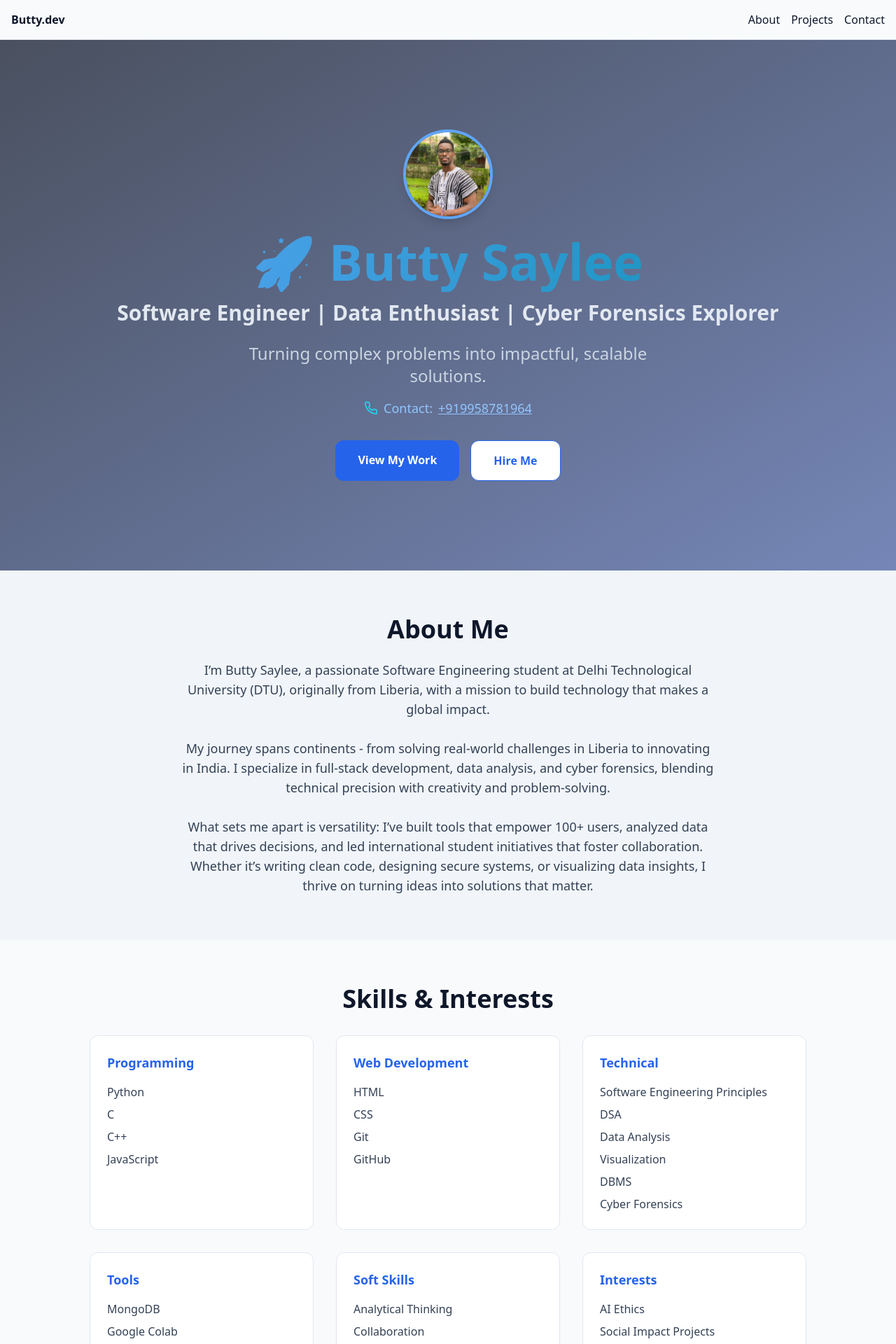
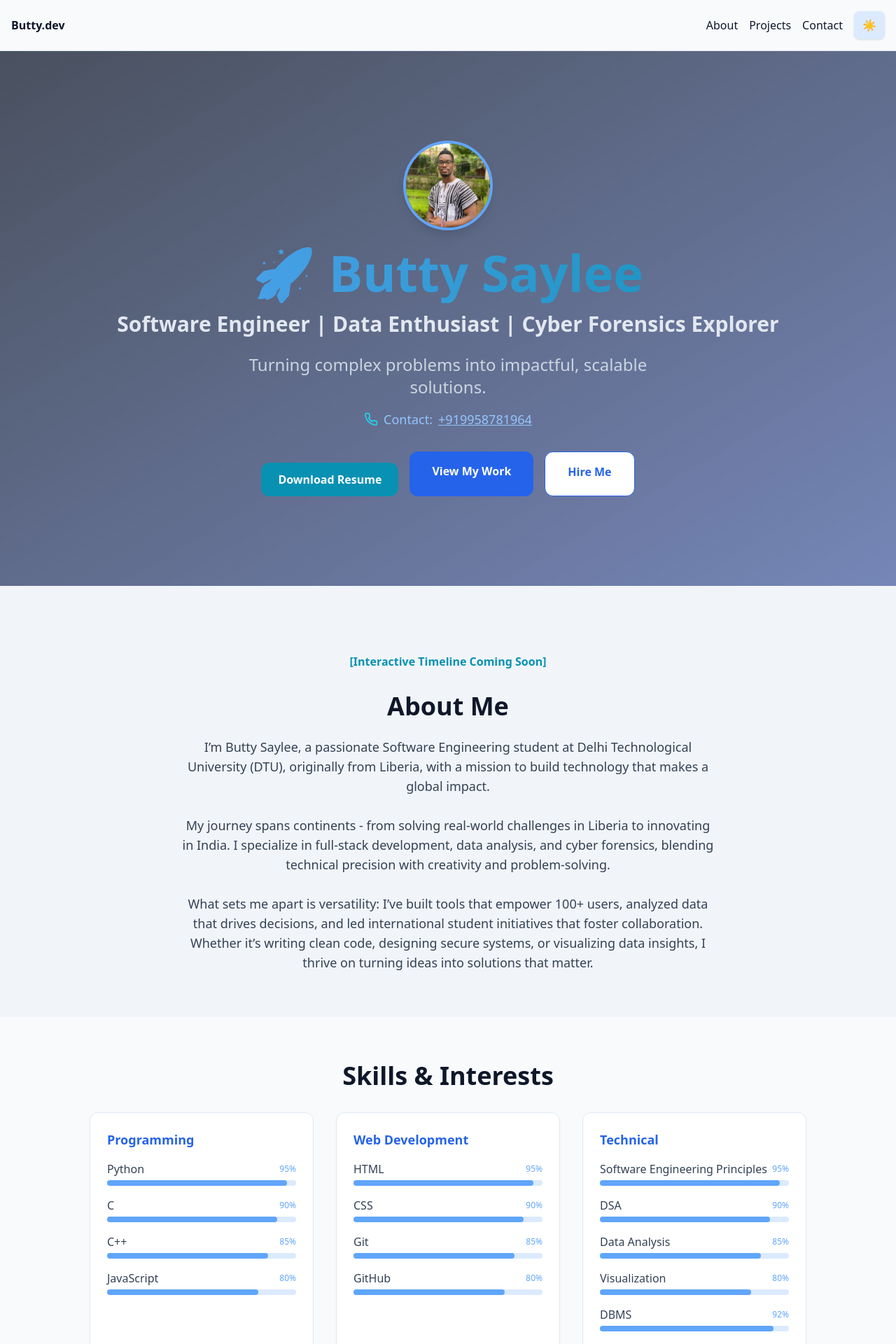
Before and after one commit to ButtySaylee/butty-portfolio, a Next.js app: page / in a window 1280 px wide. Shown: the top 1920 px of the page at 70% size. Built offline with nearby package versions, Linux system fonts and the light colour scheme.

Commit message:
Added a project demo video section and a resume download button

```diff
--- a/app/page.tsx
+++ b/app/page.tsx
@@ -4,6 +4,7 @@ import Nav from "../components/Nav";
 import Image from "next/image";
 import { motion } from "framer-motion";
 import { Github, Linkedin, Phone } from "lucide-react";
+import Particles from "react-tsparticles";
 
 export default function Page() {
   return (
@@ -12,7 +13,33 @@ export default function Page() {
 
       {/* Hero */}
       <section className="relative overflow-hidden px-6 py-16 sm:py-24 lg:py-32 text-center bg-gradient-to-br from-slate-900/75 to-blue-900/60 dark:from-slate-950/80 dark:to-blue-900/70">
-        {/* Futuristic animated waves or particles can be added here */}
+        {/* Animated particles background */}
+        <div className="absolute inset-0 -z-10">
+          {/* @ts-ignore */}
+          <Particles
+            options={{
+              background: { color: { value: "transparent" } },
+              fpsLimit: 60,
+              interactivity: {
+                events: {
+                  onHover: { enable: true, mode: "repulse" },
+                  resize: true
+                },
+                modes: { repulse: { distance: 100, duration: 0.4 } }
+              },
+              particles: {
+                color: { value: "#38bdf8" },
+                links: { enable: true, color: "#38bdf8", distance: 150, opacity: 0.3 },
+                move: { enable: true, speed: 2 },
+                number: { value: 40 },
+                opacity: { value: 0.5 },
+                shape: { type: "circle" },
+                size: { value: 3 }
+              },
+              detectRetina: true
+            }}
+          />
+        </div>
         <div className="flex flex-col items-center justify-center mb-6">
           <Image
             src="/profile.jpg"
@@ -58,6 +85,15 @@ export default function Page() {
           <a href="tel:+919958781964" className="underline hover:text-cyan-400">+919958781964</a>
         </motion.div>
         <div className="mt-8 flex flex-col sm:flex-row gap-4 justify-center">
+        <div className="mt-4 flex justify-center">
+          <a
+            href="/resume.pdf"
+            download
+            className="px-6 py-3 rounded-xl bg-cyan-600 text-white font-bold shadow-glass hover:bg-cyan-700 transition inline-block"
+          >
+            Download Resume
+          </a>
+        </div>
           <motion.a
             href="#projects"
             whileHover={{ scale: 1.07 }}
@@ -81,6 +117,11 @@ export default function Page() {
         className="px-6 py-16 bg-slate-100 dark:bg-slate-900"
       >
         <div className="max-w-3xl mx-auto text-center">
+          {/* Interactive Timeline (to be implemented) */}
+          <div className="my-8">
+            {/* Timeline will visually show your journey and achievements */}
+            <div className="text-center text-cyan-600 font-bold">[Interactive Timeline Coming Soon]</div>
+          </div>
           <motion.h2
             initial={{ opacity: 0, y: 20 }}
             whileInView={{ opacity: 1, y: 0 }}
@@ -149,6 +190,40 @@ export default function Page() {
       </section>
 
       {/* Projects */}
+      {/* Project Demos */}
+      <section id="project-demos" className="px-6 py-16 bg-white dark:bg-slate-900">
+        <div className="max-w-6xl mx-auto">
+          <motion.h2
+            initial={{ opacity: 0, y: 20 }}
+            whileInView={{ opacity: 1, y: 0 }}
+            viewport={{ once: true }}
+            transition={{ duration: 0.6 }}
+            className="text-2xl sm:text-4xl font-bold mb-10 text-center"
+          >
+            Project Demos & Case Studies
+          </motion.h2>
+          <div className="grid gap-8 sm:grid-cols-2 lg:grid-cols-2">
+            {/* Example demo for Apnapan */}
+            <div className="bg-white dark:bg-slate-800 rounded-xl shadow-glass border border-slate-200 dark:border-slate-700 p-6 flex flex-col items-center">
+              <h3 className="font-bold text-lg mb-2 text-blue-600 dark:text-blue-400">Apnapan Demo</h3>
+              <video controls width="100%" className="rounded-lg mb-4">
+                <source src="/apnapan-demo.mp4" type="video/mp4" />
+                Your browser does not support the video tag.
+              </video>
+              <a href="https://github.com/ButtySaylee/data-insights-generator-v2" target="_blank" rel="noopener" className="underline text-blue-600 dark:text-blue-400">View Project on GitHub</a>
+            </div>
+            {/* Example demo for Portfolio */}
+            <div className="bg-white dark:bg-slate-800 rounded-xl shadow-glass border border-slate-200 dark:border-slate-700 p-6 flex flex-col items-center">
+              <h3 className="font-bold text-lg mb-2 text-blue-600 dark:text-blue-400">Portfolio Walkthrough</h3>
+              <video controls width="100%" className="rounded-lg mb-4">
+                <source src="/portfolio-demo.mp4" type="video/mp4" />
+                Your browser does not support the video tag.
+              </video>
+              <a href="https://github.com/ButtySaylee/butty-portfolio" target="_blank" rel="noopener" className="underline text-blue-600 dark:text-blue-400">View Portfolio on GitHub</a>
+            </div>
+          </div>
+        </div>
+      </section>
       <section id="projects" className="px-6 py-16 bg-white dark:bg-slate-900">
         <div className="max-w-6xl mx-auto">
           <motion.h2
@@ -252,6 +327,23 @@ export default function Page() {
       </section>
 
       {/* Testimonials & Achievements */}
+      {/* Blog & Insights */}
+      <section id="blog" className="px-6 py-16 bg-white dark:bg-slate-900">
+        <div className="max-w-3xl mx-auto text-center">
+          <motion.h2
+            initial={{ opacity: 0, y: 20 }}
+            whileInView={{ opacity: 1, y: 0 }}
+            viewport={{ once: true }}
+            transition={{ duration: 0.6 }}
+            className="text-2xl sm:text-4xl font-bold mb-6"
+          >
+            Blog & Insights
+          </motion.h2>
+          <div className="text-slate-700 dark:text-slate-300 text-base sm:text-lg mb-6">
+            Coming soon: My thoughts on technology, data, cyber forensics, and career tips for aspiring engineers!
+          </div>
+        </div>
+      </section>
       <section id="testimonials" className="px-6 py-16 bg-slate-50 dark:bg-slate-950">
         <div className="max-w-2xl mx-auto text-center">
           <motion.h2
@@ -297,7 +389,7 @@ export default function Page() {
             transition={{ delay: 0.3, duration: 0.6 }}
             className="mb-6 text-slate-700 dark:text-slate-300 text-base sm:text-lg"
           >
-            I’m always open to opportunities, collaborations, and meaningful conversations about technology, data, and innovation. Whether you’re a recruiter, a startup founder, or a fellow engineer - let’s connect.
+            I’m always open to opportunities, collaborations, and meaningful conversations about technology, data, and innovation. Whether you’re a recruiter, a startup founder, or a fellow engineer — let’s connect.
           </motion.p>
           <div className="mb-8 flex flex-col items-center gap-4 sm:flex-row sm:justify-center">
             <ContactLink
@@ -344,10 +436,26 @@ function SkillCard({ title, skills }: { title: string; skills: string[] }) {
       className="bg-white dark:bg-slate-800 rounded-xl shadow-glass border border-slate-200 dark:border-slate-700 p-6"
     >
       <h3 className="font-bold text-lg mb-4 text-blue-600 dark:text-blue-400">{title}</h3>
-      <ul className="space-y-2 text-slate-700 dark:text-slate-300">
-        {skills.map(skill => (
-          <li key={skill} className="hover:text-blue-600 dark:hover:text-cyan-400 transition">{skill}</li>
-        ))}
+      <ul className="space-y-4">
+        {skills.map((skill, i) => {
+          // Example fixed skill percentages
+          const skillPercents = [95, 90, 85, 80, 92, 88, 87, 93, 89, 86, 91, 84, 83, 82, 81, 94, 96, 97, 98, 99];
+          const percent = skillPercents[i % skillPercents.length];
+          return (
+            <li key={skill}>
+              <div className="flex justify-between items-center mb-1">
+                <span className="text-slate-700 dark:text-slate-300 font-medium">{skill}</span>
+                <span className="text-xs text-blue-400">{percent}%</span>
+              </div>
+              <div className="w-full bg-blue-100 dark:bg-blue-900 rounded-full h-2">
+                <div
+                  className="bg-blue-400 dark:bg-cyan-400 h-2 rounded-full transition-all duration-700"
+                  style={{ width: `${percent}%` }}
+                />
+              </div>
+            </li>
+          );
+        })}
       </ul>
     </motion.div>
   );
--- a/components/Nav.tsx
+++ b/components/Nav.tsx
@@ -1,7 +1,16 @@
 "use client";
 import React from "react";
+import { useEffect, useState } from "react";
 
 export default function Nav() {
+  const [theme, setTheme] = useState(typeof window !== "undefined" ? localStorage.getItem("theme") || "light" : "light");
+  useEffect(() => {
+    document.documentElement.classList.toggle("dark", theme === "dark");
+    localStorage.setItem("theme", theme);
+  }, [theme]);
+  function toggleTheme() {
+    setTheme(theme === "dark" ? "light" : "dark");
+  }
   return (
     <nav className="w-full p-4 flex justify-between items-center border-b border-slate-200 dark:border-slate-800">
       <span className="font-bold">Butty.dev</span>
@@ -9,6 +18,13 @@ export default function Nav() {
         <a href="#about">About</a>
         <a href="#projects">Projects</a>
         <a href="#contact">Contact</a>
+        <button
+          onClick={toggleTheme}
+          className="ml-4 px-3 py-2 rounded-lg bg-blue-100 dark:bg-blue-900 text-blue-700 dark:text-blue-300 font-semibold shadow hover:bg-blue-200 dark:hover:bg-blue-800 transition"
+          aria-label="Toggle dark mode"
+        >
+          {theme === "dark" ? "🌙" : "☀️"}
+        </button>
       </div>
     </nav>
   );
```
Also changed, not shown: 1 other file (tests, documents, lock files or other folders).
